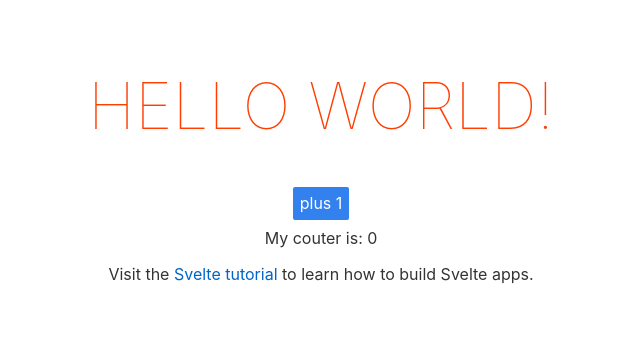
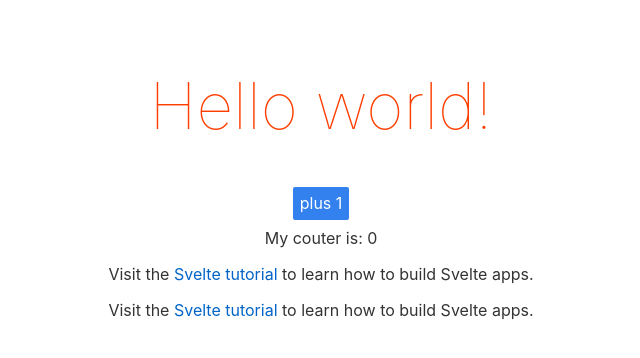
Before and after one commit to tankred/svelte-lab, a Svelte app: page / in a window 1280 px wide. Shown: the top 358 px of the page, without its empty margins (319-959 px from the left). Built offline with nearby package versions, Linux system fonts and the light colour scheme.

Commit message:
Update cSS Css
	modified:   CHANGELOG.md
	modified:   src/App.svelte

```diff
--- a/src/App.svelte
+++ b/src/App.svelte
@@ -7,9 +7,13 @@
 	<h1>Hello {name}!</h1>
 	<Counter />
 	<p>Visit the <a href="https://svelte.dev/tutorial">Svelte tutorial</a> to learn how to build Svelte apps.</p>
+	<p>Visit the <a href="https://svelte.dev/tutorial">Svelte tutorial</a> to learn how to build Svelte apps.</p>
 </main>
 
 <style>
+  body {
+    background-color: #0f0;
+  }
 	main {
 		text-align: center;
 		padding: 1em;
@@ -19,7 +23,6 @@
 
 	h1 {
 		color: #ff3e00;
-		text-transform: uppercase;
 		font-size: 4em;
 		font-weight: 100;
 	}
```
Also changed, not shown: 1 other file (tests, documents, lock files or other folders).
